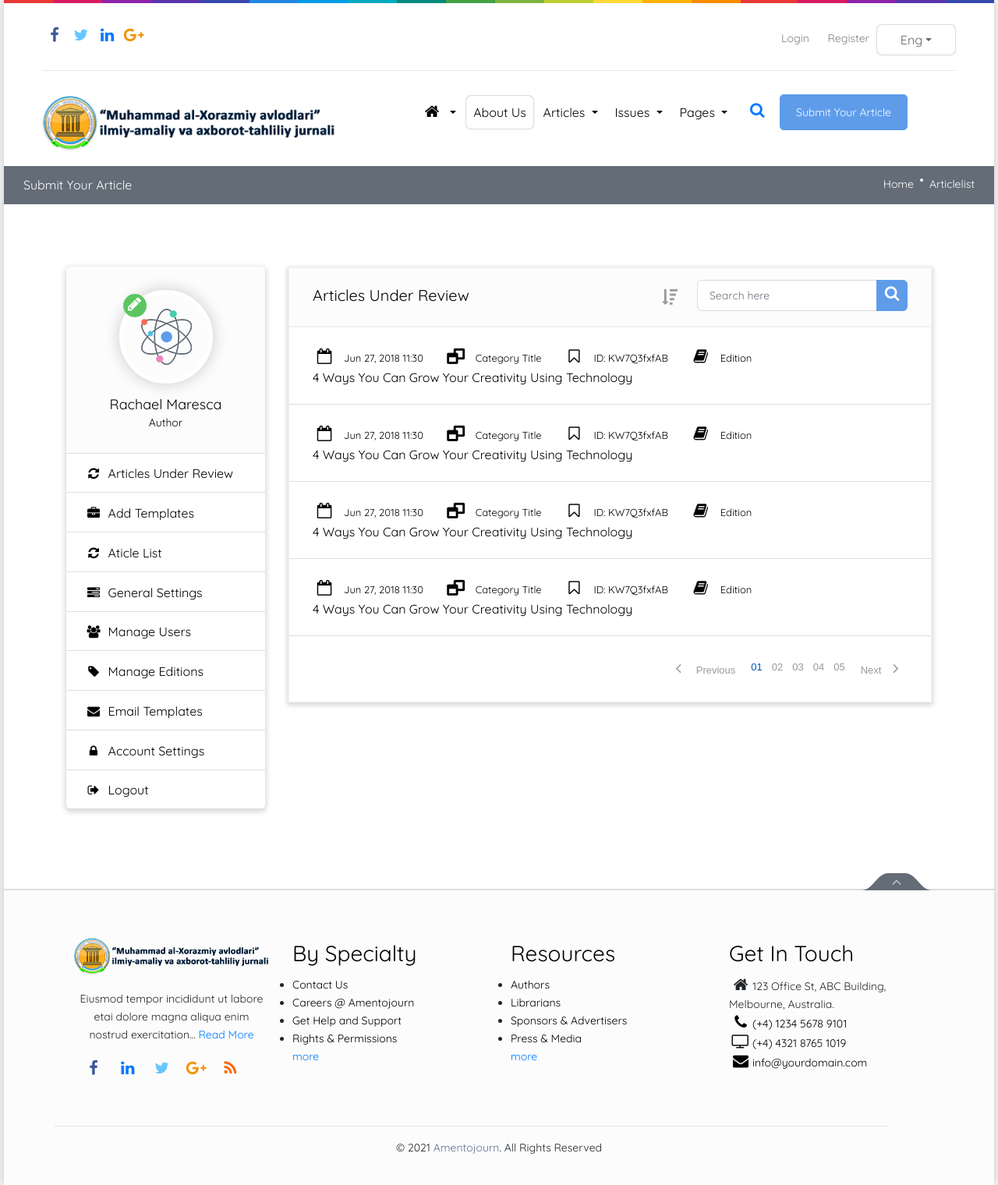
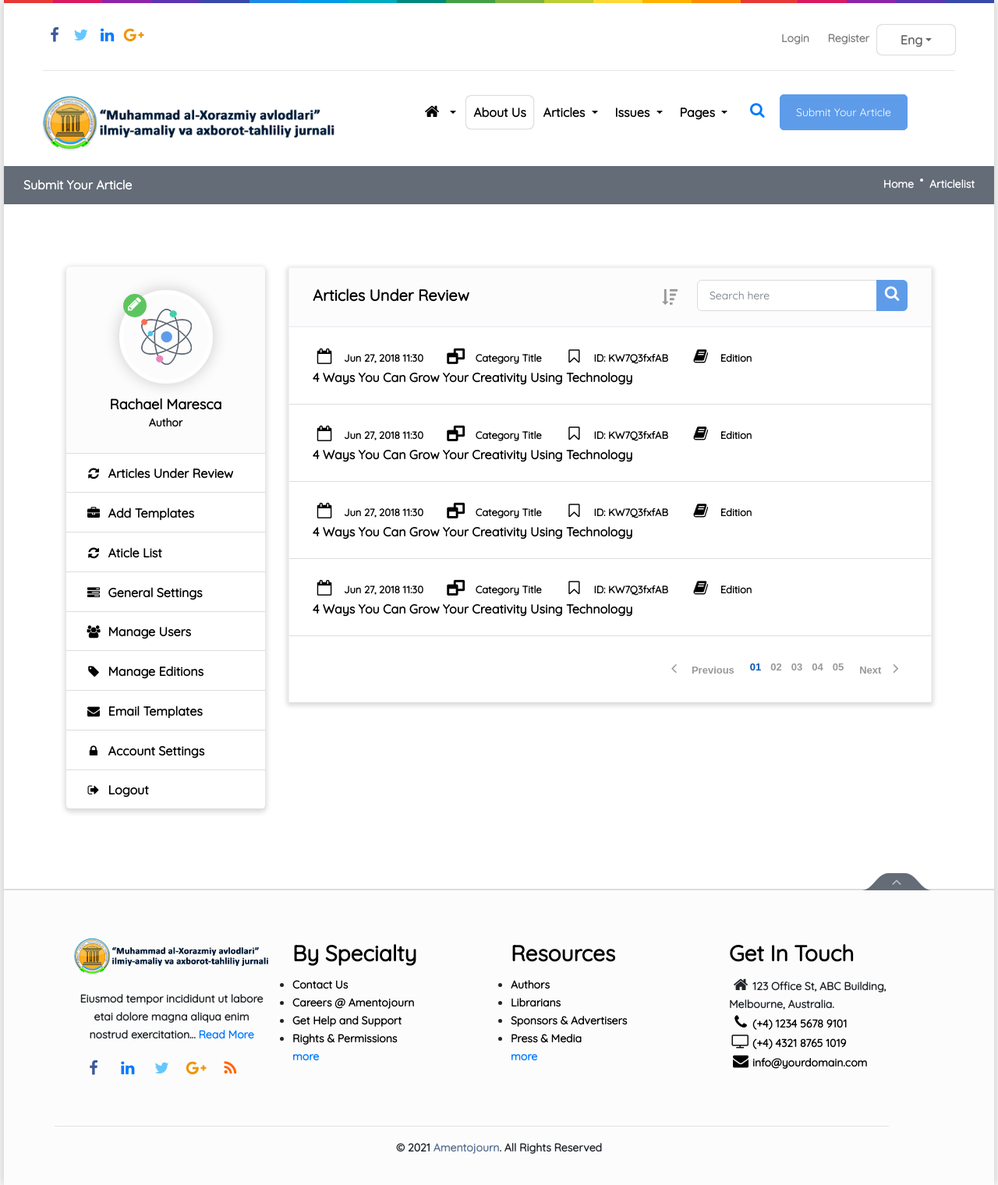
Before and after one commit to odilxon/al_khorezmiy, a Flask app: page /articlelist in a window 1280 px wide. Shown: the whole page at 78% size. Run offline with Flask 2, Linux system fonts and the light colour scheme; some libraries are stand-ins or nearby versions.

Commit message:
font-weight 600

```diff
--- a/static/css/style1.css
+++ b/static/css/style1.css
@@ -128,7 +128,7 @@ li:first-child::after{
 #banner-style {
     color: #fff;
     font-size: 16px;
-    font-weight: 500;
+    font-weight: 600;
     padding: 13px 0;}
 .navigation-bar{
     margin-top: 20px;
@@ -241,6 +241,7 @@ address {
 
 }
 * {
+    font-weight: 600;
     margin: 0px;
     padding: 0px;
     box-sizing: border-box;
@@ -548,7 +549,7 @@ form {
 .widgetheading h3 {
     margin: 0;
     font-size: 16px;
-    font-weight: 500;
+    font-weight: 600;
     line-height: 40px;
     color: white;
 
@@ -703,14 +704,14 @@ p {
 .admininfo h3 {
     margin: 0 0 8px;
     font-size: 18px;
-    font-weight: 500;
+    font-weight: 600;
     line-height: 14px;
 }
 body h1, body h2, body h3, body h4, body h5, body h6 {
     /* color: #636c77; */
     color: black;
     margin: 0 0 8px;
-    font-weight: 400;
+    font-weight: 600;
     line-height: 1.5;
     font-style: normal;
     text-transform: capitalize;
@@ -1431,7 +1432,7 @@ img {
 .widgetheading h3 {
     margin: 0;
     font-size: 16px;
-    font-weight: 500;
+    font-weight: 600;
     line-height: 40px;
     color: #636c77;
 }
@@ -1619,7 +1620,7 @@ body{
     background-color: #636c77;
 }
 .right-b {
-    font-weight: 500;
+    font-weight: 600;
     padding-top: 8px 0 0 0;
     text-align: right;
 }
@@ -1680,7 +1681,7 @@ li:first-child::after{
 #conname {
     font-family: Verdana, Geneva, Tahoma, sans-serif;
     font-size: 16px;
-    font-weight: 400;
+    font-weight: 600;
     color: rgb(20, 20, 18);
     text-align: left;
 }
@@ -1756,7 +1757,7 @@ li:first-child::after{
 #banner-style {
     color: #fff;
     font-size: 16px;
-    font-weight: 500;
+    font-weight: 600;
     padding: 13px 0;
 }
 .navigation-bar{
@@ -2081,7 +2082,7 @@ hr {
     color: #666;
     display: block;
     font-size: 16px;
-    font-weight: 500;
+    font-weight: 600;
     line-height: 22px;
     text-transform: capitalize;
     text-align: center;
@@ -2189,7 +2190,7 @@ form {
 .widgetheading h3 {
     margin: 0;
     font-size: 16px;
-    font-weight: 500;
+    font-weight: 600;
     line-height: 40px;
     color: white;
 
@@ -2645,7 +2646,7 @@ label span {
 }
 label {
     display: block;
-    font-weight: 400;
+    font-weight: 600;
 }
 .iclose-right {
     float: right;
```
Also changed, not shown: static/css/style.css (+7 -6 lines).
